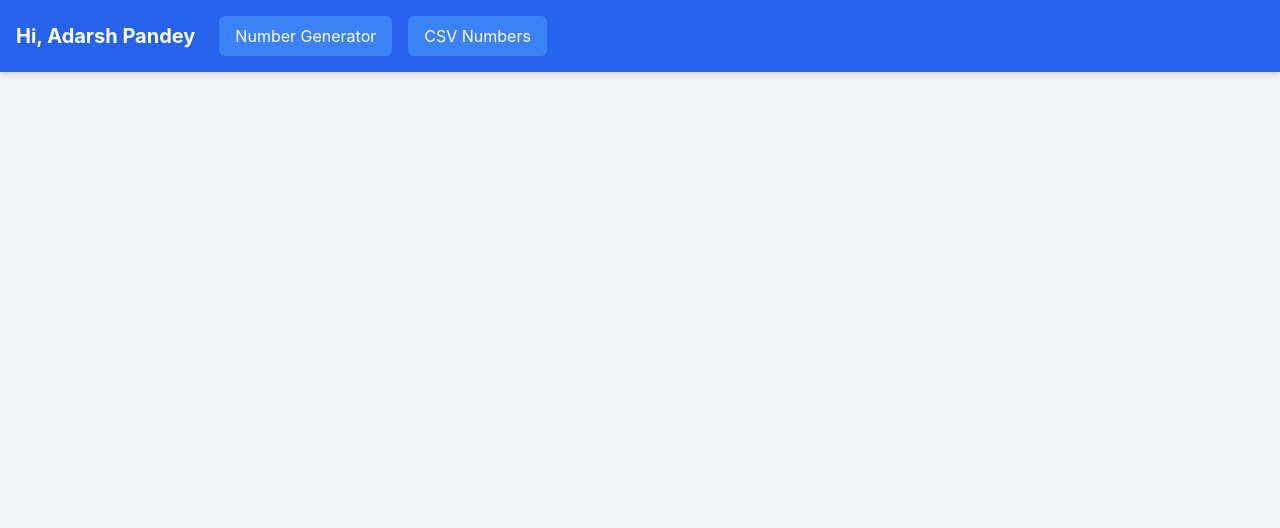
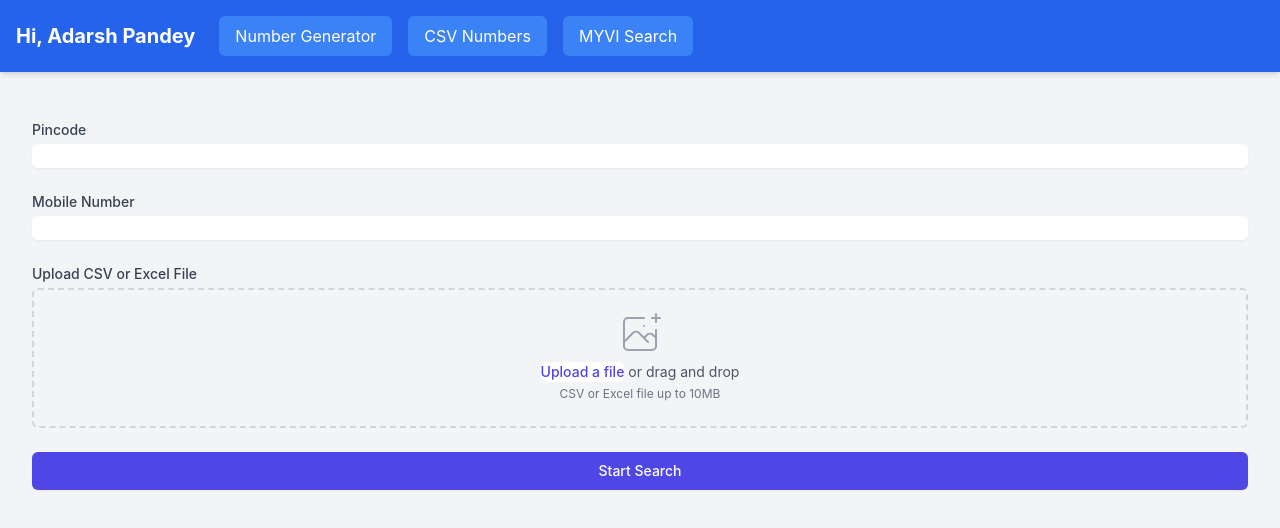
Before and after one commit to pndysvm7/numberSearch, a React (Create React App) app: page /searchmyvi in a window 1280 px wide. Shown: the top 528 px of the page. Built offline with nearby package versions, Linux system fonts and the light colour scheme.

Commit message:
added myVI Search

```diff
--- a/package.json
+++ b/package.json
@@ -11,15 +11,19 @@
     "@testing-library/user-event": "^13.5.0",
     "autoprefixer": "^10.4.20",
     "gh-pages": "^6.1.1",
+    "install": "^0.13.0",
+    "lucide-react": "^0.451.0",
     "npm": "^10.9.0",
     "papaparse": "^5.4.1",
     "postcss": "^8.4.47",
     "react": "^18.3.1",
     "react-dom": "^18.3.1",
+    "react-dropzone": "^14.2.9",
     "react-router-dom": "^6.26.2",
     "react-scripts": "5.0.1",
     "tailwindcss": "^3.4.13",
-    "web-vitals": "^2.1.4"
+    "web-vitals": "^2.1.4",
+    "xlsx": "^0.18.5"
   },
   "scripts": {
     "predeploy": "npm run build",
--- a/src/App.js
+++ b/src/App.js
@@ -3,6 +3,7 @@ import { BrowserRouter as Router, Route, Link, Routes } from 'react-router-dom';
 import './App.css';
 import NumberGenerator from './NumberGenerator';
 import CSVNumbers from './CSVNumbers';
+import NumberSearchForm from './numberSearchForm';
 
 function App() {
   const [isMenuOpen, setIsMenuOpen] = useState(false);
@@ -16,6 +17,7 @@ function App() {
             <div className="hidden md:flex space-x-4 flex-grow">
               <NavLink to="/">Number Generator</NavLink>
               <NavLink to="/csv">CSV Numbers</NavLink>
+              <NavLink to='/searchmyvi'> MYVI Search </NavLink>
             </div>
             <button
               className="md:hidden ml-auto text-white hover:bg-blue-700 px-3 py-2 rounded-md transition duration-300 ease-in-out"
@@ -28,6 +30,7 @@ function App() {
             <div className="md:hidden mt-2">
               <NavLink to="/" onClick={() => setIsMenuOpen(false)}>Number Generator</NavLink>
               <NavLink to="/csv" onClick={() => setIsMenuOpen(false)}>CSV Numbers</NavLink>
+              <NavLink to="/searchmyvi" onClick={() => setIsMenuOpen(false)}>CSV Numbers</NavLink>
             </div>
           )}
         </nav>
@@ -36,6 +39,7 @@ function App() {
             <Route path='/numberSearch' element={<CSVNumbers />} />
             <Route path="/" element={<NumberGenerator />} />
             <Route path="/csv" element={<CSVNumbers />} />
+            <Route path="/searchmyvi" element={<NumberSearchForm />} />
           </Routes>
         </div>
       </div>
--- /dev/null
+++ b/src/numberSearchForm.js
@@ -0,0 +1,253 @@
+import React, { useState, useEffect, useCallback } from 'react';
+import * as XLSX from 'xlsx';
+import Papa from 'papaparse';
+
+const NumberSearchForm = () => {
+  const [pincode, setPincode] = useState('');
+  const [mobileNumber, setMobileNumber] = useState('');
+  const [file, setFile] = useState(null);
+  const [numsArray, setNumsArray] = useState([]);
+  const [isLoading, setIsLoading] = useState(false);
+  const [results, setResults] = useState([]);
+  const [error, setError] = useState('');
+  const [progress, setProgress] = useState(0);
+
+  const handleFileChange = (event) => {
+    const selectedFile = event.target.files[0];
+    setFile(selectedFile);
+  };
+
+  const processFile = useCallback(() => {
+    if (!file) return;
+
+    const reader = new FileReader();
+    reader.onload = (e) => {
+      const fileContent = e.target.result;
+      let jsonData;
+
+      if (file.name.endsWith('.csv')) {
+        // Process CSV file
+        const parsedData = Papa.parse(fileContent, { header: false });
+        jsonData = parsedData.data;
+      } else {
+        // Process Excel file
+        const data = new Uint8Array(fileContent);
+        const workbook = XLSX.read(data, { type: 'array' });
+        const firstSheetName = workbook.SheetNames[0];
+        const worksheet = workbook.Sheets[firstSheetName];
+        jsonData = XLSX.utils.sheet_to_json(worksheet, { header: 1 });
+      }
+
+      const numbers = jsonData.flat().filter(num =>
+        (typeof num === 'string' || typeof num === 'number') &&
+        num.toString().replace(/\D/g, '').length === 10
+      ).map(num => num.toString().replace(/\D/g, ''));
+
+      setNumsArray(numbers);
+    };
+
+    if (file.name.endsWith('.csv')) {
+      reader.readAsText(file);
+    } else {
+      reader.readAsArrayBuffer(file);
+    }
+  }, [file]);
+
+  useEffect(() => {
+    processFile();
+  }, [processFile]);
+
+  const handleSubmit = async (e) => {
+    e.preventDefault();
+    setIsLoading(true);
+    setError('');
+    setResults([]);
+    setProgress(0);
+
+    try {
+      const response = await fetch('https://df0b-2401-4900-1c8e-b795-e09a-f1db-e76c-b5a9.ngrok-free.app/api/search-numbers', {
+        method: 'POST',
+        headers: {
+          'Content-Type': 'application/json',
+        },
+        body: JSON.stringify({ pincode, mobileNumber, numsArray }),
+      });
+
+      if (!response.ok) {
+        throw new Error('Failed to start the search process');
+      }
+
+      const reader = response.body.getReader();
+      const decoder = new TextDecoder();
+      let buffer = '';
+
+      while (true) {
+        const { done, value } = await reader.read();
+        if (done) break;
+
+        buffer += decoder.decode(value, { stream: true });
+
+        const lines = buffer.split('\n');
+        buffer = lines.pop() || '';
+
+        for (const line of lines) {
+          if (line.trim() === '') continue;
+
+          try {
+            const parsedChunk = JSON.parse(line);
+            if (parsedChunk.type === 'progress') {
+              setProgress(parsedChunk.value);
+            } else if (parsedChunk.type === 'result') {
+              setResults(prevResults => [...prevResults, parsedChunk.value]);
+            }
+          } catch (parseError) {
+            console.error('Error parsing JSON:', parseError, 'Line:', line);
+          }
+        }
+      }
+
+      // Process any remaining data in the buffer
+      if (buffer.trim() !== '') {
+        try {
+          const parsedChunk = JSON.parse(buffer);
+          if (parsedChunk.type === 'progress') {
+            setProgress(parsedChunk.value);
+          } else if (parsedChunk.type === 'result') {
+            setResults(prevResults => [...prevResults, parsedChunk.value]);
+          }
+        } catch (parseError) {
+          console.error('Error parsing JSON:', parseError, 'Buffer:', buffer);
+        }
+      }
+    } catch (err) {
+      setError(err.message);
+    } finally {
+      setIsLoading(false);
+    }
+  };
+
+  return (
+    <div className="container mx-auto px-4 py-8">
+      <form onSubmit={handleSubmit} className="space-y-6">
+        <div>
+          <label htmlFor="pincode" className="block text-sm font-medium text-gray-700">
+            Pincode
+          </label>
+          <input
+            type="text"
+            id="pincode"
+            value={pincode}
+            onChange={(e) => setPincode(e.target.value)}
+            className="mt-1 block w-full rounded-md border-gray-300 shadow-sm focus:border-indigo-300 focus:ring focus:ring-indigo-200 focus:ring-opacity-50"
+            required
+          />
+        </div>
+        <div>
+          <label htmlFor="mobileNumber" className="block text-sm font-medium text-gray-700">
+            Mobile Number
+          </label>
+          <input
+            type="tel"
+            id="mobileNumber"
+            value={mobileNumber}
+            onChange={(e) => setMobileNumber(e.target.value)}
+            className="mt-1 block w-full rounded-md border-gray-300 shadow-sm focus:border-indigo-300 focus:ring focus:ring-indigo-200 focus:ring-opacity-50"
+            required
+          />
+        </div>
+        <div>
+          <label htmlFor="file" className="block text-sm font-medium text-gray-700">
+            Upload CSV or Excel File
+          </label>
+          <div className="mt-1 flex justify-center px-6 pt-5 pb-6 border-2 border-gray-300 border-dashed rounded-md">
+            <div className="space-y-1 text-center">
+              <svg
+                className="mx-auto h-12 w-12 text-gray-400"
+                stroke="currentColor"
+                fill="none"
+                viewBox="0 0 48 48"
+                aria-hidden="true"
+              >
+                <path
+                  d="M28 8H12a4 4 0 00-4 4v20m32-12v8m0 0v8a4 4 0 01-4 4H12a4 4 0 01-4-4v-4m32-4l-3.172-3.172a4 4 0 00-5.656 0L28 28M8 32l9.172-9.172a4 4 0 015.656 0L28 28m0 0l4 4m4-24h8m-4-4v8m-12 4h.02"
+                  strokeWidth={2}
+                  strokeLinecap="round"
+                  strokeLinejoin="round"
+                />
+              </svg>
+              <div className="flex text-sm text-gray-600">
+                <label
+                  htmlFor="file"
+                  className="relative cursor-pointer bg-white rounded-md font-medium text-indigo-600 hover:text-indigo-500 focus-within:outline-none focus-within:ring-2 focus-within:ring-offset-2 focus-within:ring-indigo-500"
+                >
+                  <span>Upload a file</span>
+                  <input id="file" name="file" type="file" className="sr-only" onChange={handleFileChange} accept=".csv,.xlsx,.xls" required />
+                </label>
+                <p className="pl-1">or drag and drop</p>
+              </div>
+              <p className="text-xs text-gray-500">CSV or Excel file up to 10MB</p>
+            </div>
+          </div>
+        </div>
+        {file && (
+          <p className="text-sm text-gray-600">
+            File selected: {file.name}
+          </p>
+        )}
+        <div>
+          <button
+            type="submit"
+            disabled={isLoading}
+            className={`w-full flex justify-center py-2 px-4 border border-transparent rounded-md shadow-sm text-sm font-medium text-white bg-indigo-600 hover:bg-indigo-700 focus:outline-none focus:ring-2 focus:ring-offset-2 focus:ring-indigo-500 ${
+              isLoading ? 'opacity-50 cursor-not-allowed' : ''
+            }`}
+          >
+            {isLoading ? 'Processing...' : 'Start Search'}
+          </button>
+        </div>
+      </form>
+
+      {isLoading && (
+        <div className="mt-4">
+          <p className="text-sm font-medium text-gray-700 mb-2">Progress: {progress.toFixed(2)}%</p>
+          <div className="w-full bg-gray-200 rounded-full h-2.5 dark:bg-gray-700">
+            <div className="bg-blue-600 h-2.5 rounded-full" style={{width: `${progress}%`}}></div>
+          </div>
+        </div>
+      )}
+
+      {error && (
+        <div className="mt-4 bg-red-100 border border-red-400 text-red-700 px-4 py-3 rounded relative" role="alert">
+          <strong className="font-bold">Error!</strong>
+          <span className="block sm:inline"> {error}</span>
+        </div>
+      )}
+
+      {results.length > 0 && (
+        <div className="mt-8">
+          <h2 className="text-lg font-semibold mb-4">Search Results</h2>
+          <div className="bg-white shadow overflow-hidden sm:rounded-md">
+            <ul className="divide-y divide-gray-200">
+              {results.map((result, index) => (
+                <li key={index} className="px-4 py-4 sm:px-6">
+                  <div className="flex items-center justify-between">
+                    <p className="text-sm font-medium text-indigo-600 truncate">
+                      {result.searchNumber}
+                    </p>
+                    <div className="ml-2 flex-shrink-0 flex">
+                      <p className="px-2 inline-flex text-xs leading-5 font-semibold rounded-full bg-green-100 text-green-800">
+                        {result.MSISDN || 'Not found'}
+                      </p>
+                    </div>
+                  </div>
+                </li>
+              ))}
+            </ul>
+          </div>
+        </div>
+      )}
+    </div>
+  );
+};
+
+export default NumberSearchForm;
```
Also changed, not shown: 1 other file (tests, documents, lock files or other folders).
